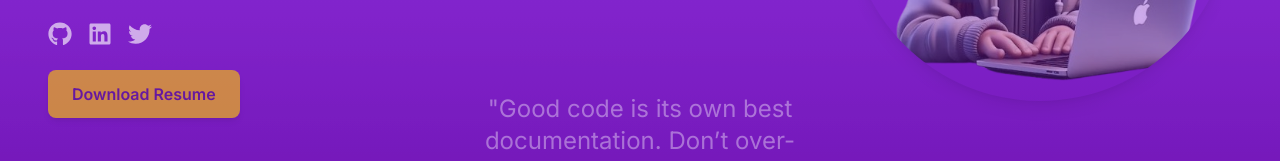
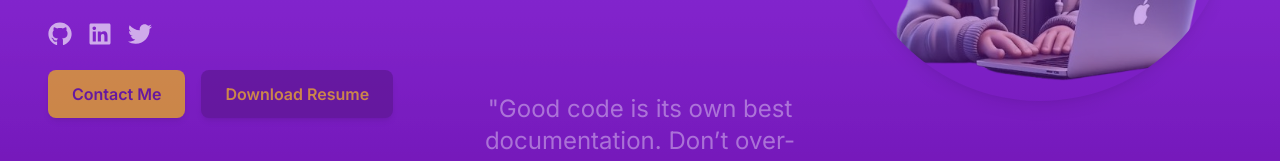
Before and after one commit to ParamDhama/new-portfolio, a React (Vite) app: page / in a window 1280 px wide. Shown: the part 531-692 px from the top of the page. Built offline with nearby package versions, Linux system fonts and the light colour scheme.

Commit message:
Bing Seo

```diff
--- a/index.html
+++ b/index.html
@@ -30,6 +30,8 @@
   <meta name="twitter:description"
     content="Explore the portfolio of Param Dhama, a passionate software developer skilled in MERN, React, Node.js and cloud technologies." />
   <meta name="twitter:image" content="https://www.paramdhama.in/person.png" />
+
+  <meta name="msvalidate.01" content="3DEE085EA754C6720B8A4C6A2A1C0436" />
 
   <!-- ✅ Canonical URL -->
   <link rel="canonical" href="https://www.paramdhama.in/" />
--- a/src/components/HeroSection.jsx
+++ b/src/components/HeroSection.jsx
@@ -28,15 +28,29 @@ const HeroSection = () => {
             <a href="https://www.linkedin.com/in/paramdhama/" target="_blank" rel="noopener noreferrer" className="text-2xl hover:text-yellow-400"><FaLinkedin /></a>
             <a href="https://x.com/dhama_param" target="_blank" rel="noopener noreferrer" className="text-2xl hover:text-yellow-400"><FaTwitter /></a>
           </div>
-          <a href="/Param Dhama Resume.pdf" download={"Param Dhama Resume.pdf"}>
+          <div className="flex gap-4 mt-6">
+
+            <a href="#contact" >
               <motion.button
-            className="mt-6 px-6 py-3 bg-yellow-400 text-purple-900 font-semibold rounded-lg shadow-md hover:bg-yellow-300 transition-all"
+                className="px-6 py-3 bg-yellow-400 text-purple-900 font-semibold rounded-lg shadow-md hover:bg-yellow-300 transition-all"
+                whileHover={{ scale: 1.05 }}
+                whileTap={{ scale: 0.95 }}
+              >
+                Contact Me
+              </motion.button>
+            </a>
+            <a href="/Param Dhama Resume.pdf" download="Param Dhama Resume.pdf">
+
+              <motion.button
+                className="px-6 py-3 bg-purple-900 text-yellow-400 font-semibold rounded-lg shadow-md hover:bg-purple-700 transition-all"
                 whileHover={{ scale: 1.05 }}
                 whileTap={{ scale: 0.95 }}
               >
                 Download Resume
               </motion.button>
             </a>
+          </div>
+
         </motion.main>
 
         {/* Right Image with Floating & Glow Effect */}
@@ -54,7 +68,7 @@ const HeroSection = () => {
             loading="lazy"
             decoding="async"
             animate={{ y: [0, -10, 0] }} // Floating effect
-            transition={{  duration: 1, ease: "easeInOut" }}
+            transition={{ duration: 1, ease: "easeInOut" }}
             whileHover={{
               scale: 1.05,
               rotate: 5,
```
Also changed, not shown: 1 other file (tests, documents, lock files or other folders). Lines whose indentation alone changed are shown as unchanged.
